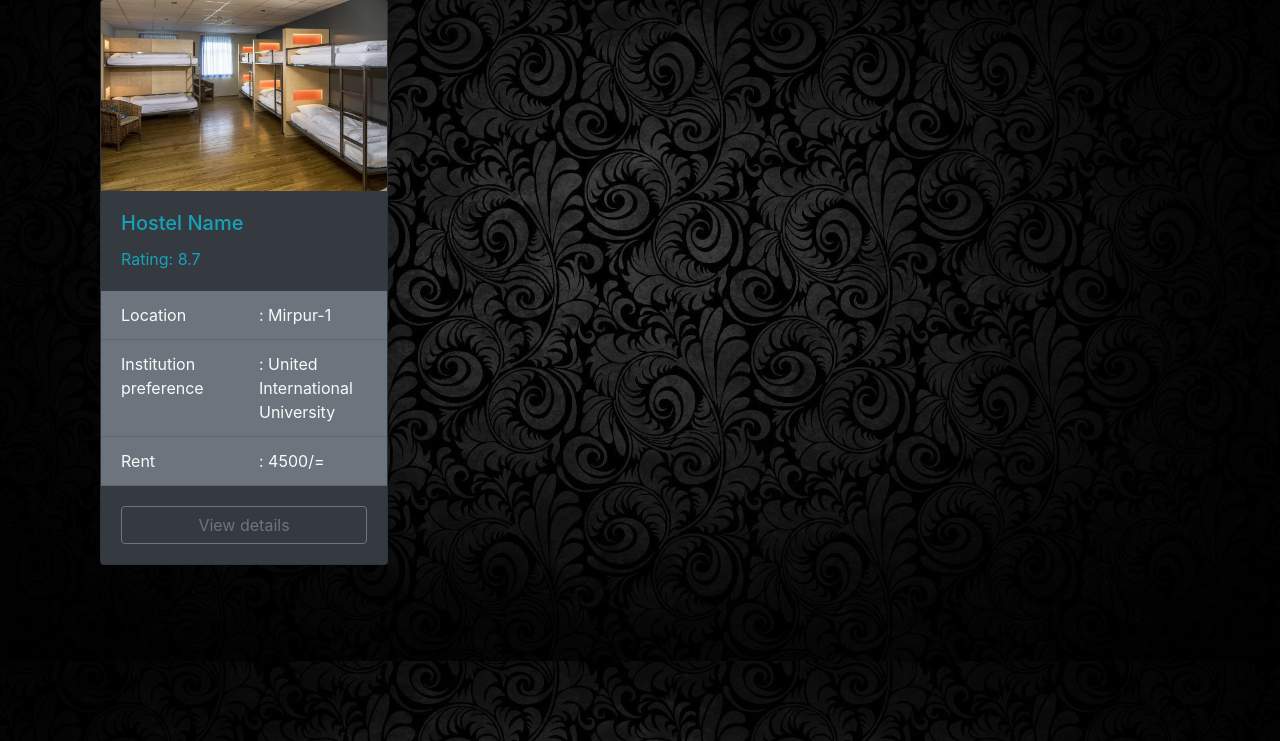
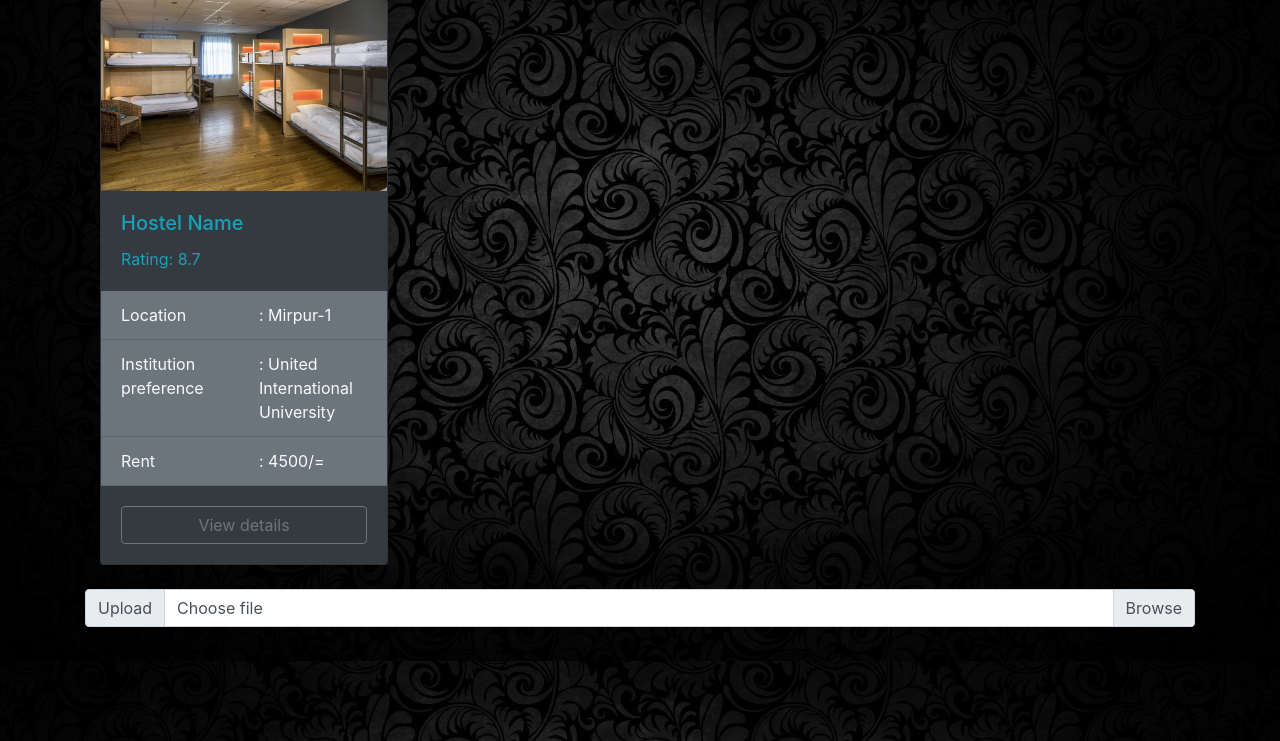
Before and after one commit to hmimusc/HostelChai, a Django app: template templates/main_app/test_page.html in a window 1280 px wide. Shown: the part 59-800 px from the top of the page. Run offline with Django 3.2, Linux system fonts and the light colour scheme; the template is opened without the code that fills it, so the values that code supplies are empty; parts of the project's set-up code (start-up, migrations or seed data) failed here and were passed over; some libraries are stand-ins or nearby versions.

Commit message:
HM Imu SC

```diff
--- /dev/null
+++ b/statics/main_app/js/page_template.js
@@ -0,0 +1,4 @@
+$('.custom-file-input').on('change',function(){
+    let splited_parts = $(this).val().split('\\');
+    $(this).next('.custom-file-label').html(splited_parts[splited_parts.length-1]);
+});
--- a/templates/main_app/page_template.html
+++ b/templates/main_app/page_template.html
@@ -57,6 +57,7 @@
 
         <script src="{% static "jquery/jquery-3.5.1.min.js" %}"></script>
         <script src="{% static "bootstrap/js/bootstrap.bundle.min.js" %}"></script>
+        <script src="{% static 'main_app/js/page_template.js' %}"></script>
         {% block my_js %}{% endblock %}
     </body>
 </html>
--- a/templates/main_app/test_page.html
+++ b/templates/main_app/test_page.html
@@ -60,4 +60,17 @@
               </div>
             </div>
         </div>
+
+        <br>
+
+        <div class="input-group mb-3">
+            <div class="input-group-prepend">
+                <span class="input-group-text" id="inputGroupFileAddon01">Upload</span>
+            </div>
+            <div class="custom-file">
+                <input type="file" class="custom-file-input" id="inputGroupFile01" aria-describedby="inputGroupFileAddon01">
+                <label class="custom-file-label" for="inputGroupFile01">Choose file</label>
+            </div>
+        </div>
+
     {% endblock %}
```
